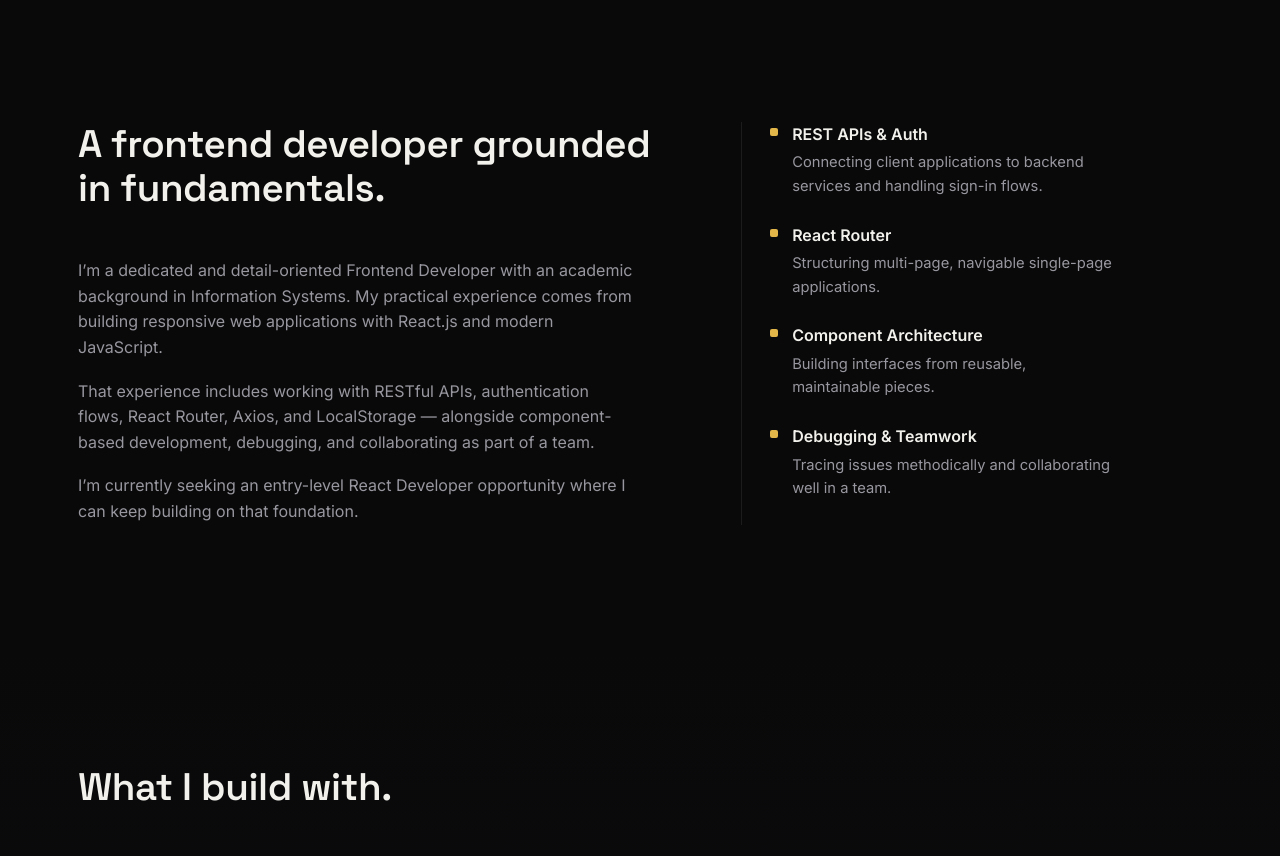
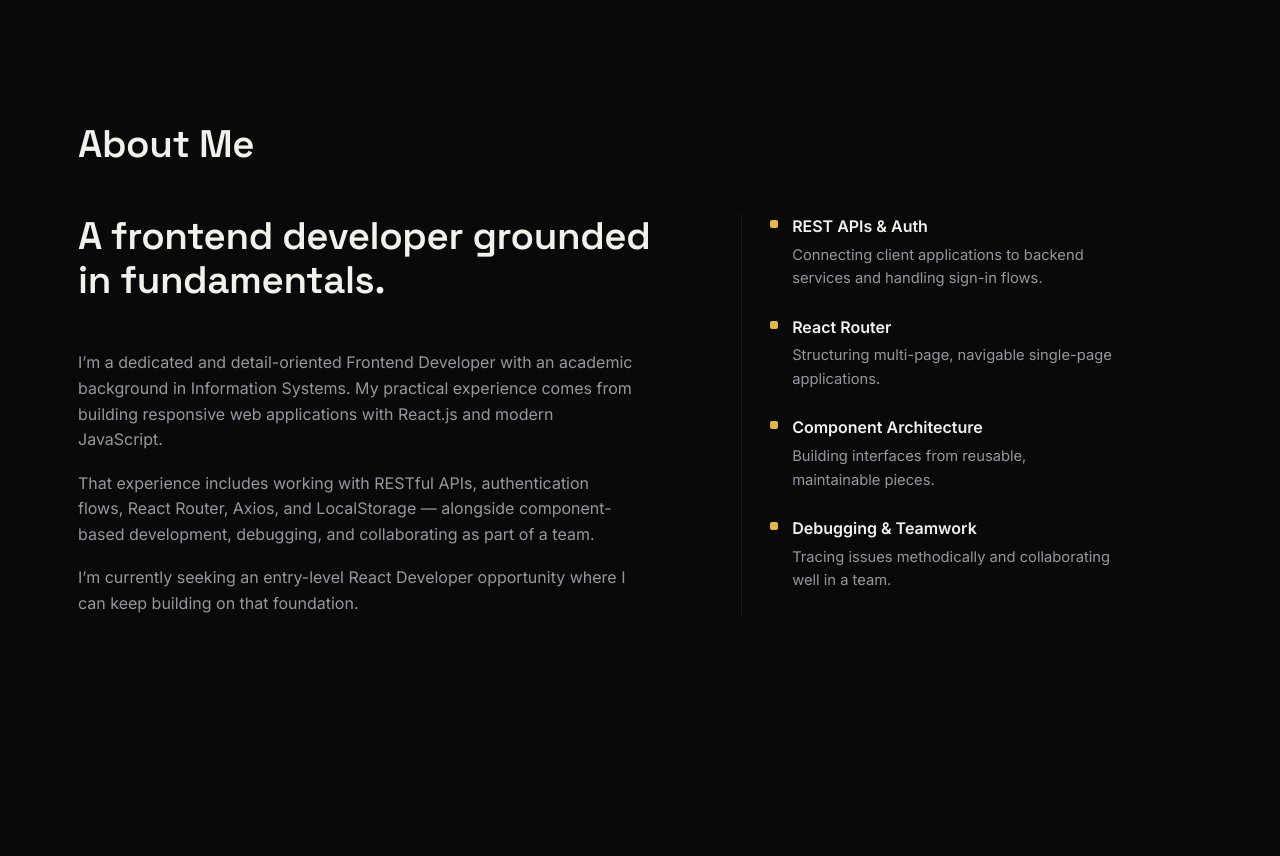
Before and after one commit to Enzokk23/portfolio, a React (Vite) app: page / in a window 1280 px wide. Shown: the part 820-1676 px from the top of the page. Built offline with nearby package versions, Linux system fonts and the light colour scheme.

Commit message:
Update About.jsx

```diff
--- a/src/components/About.jsx
+++ b/src/components/About.jsx
@@ -21,7 +21,7 @@ function About() {
   return (
     <section id="about" className="section about">
       <div className="section-container">
-
+        <h2 className="section-heading">About Me</h2>
         <div className="about__layout">
           <div className="about__copy">
             <h2 className="section-heading">A frontend developer grounded in fundamentals.</h2>
```
